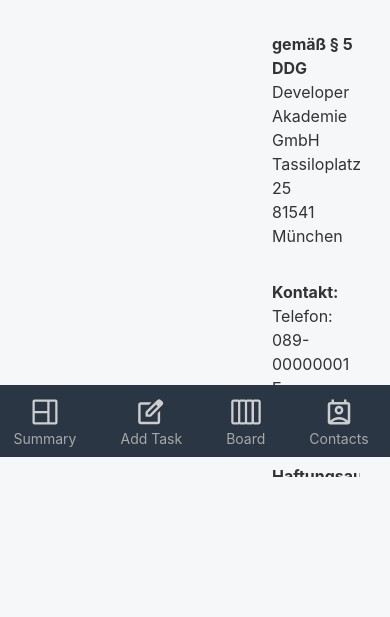
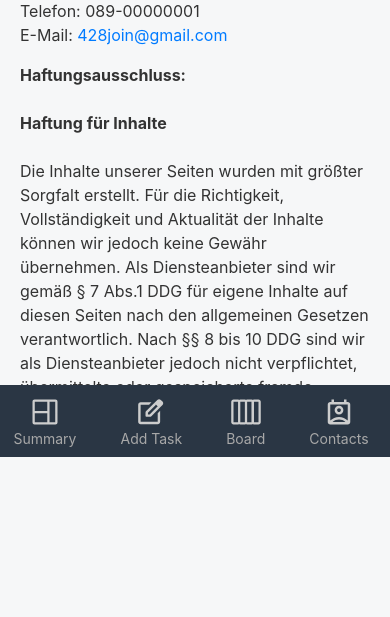
Before and after one commit to EbubekirElicora/join_428, a plain HTML site: page html/legalnotice.html in a window 390 px wide. Shown: the part 387-1004 px from the top of the page. After the commit the page ends 844 px from the top, so only its background shows below. Drawn offline with Linux system fonts and the light colour scheme.

Commit message:
some css

```diff
--- a/html/legalnotice.html
+++ b/html/legalnotice.html
@@ -13,6 +13,7 @@
     <link rel="stylesheet" href="../mobileResponsive/headerResponsive.css">
     <link rel="stylesheet" href="../mobileResponsive/sidebarResponsive.css">
     <link rel="stylesheet" href="../mobileResponsive/helpContentResponsive.css">
+    <link rel="stylesheet" href="../mobileResponsive/legalNoticeResponsive.css">
     <script src="../js/header.js"></script>
     <script src="../js/utility.js"></script>
     <script src="../js/sidebar.js"></script>
--- a/mobileResponsive/helpContentResponsive.css
+++ b/mobileResponsive/helpContentResponsive.css
@@ -1,8 +1,8 @@
-@media (max-width: 980px) {
+@media (max-width: 1080px) {
   .help-content {
 
     margin-left: 20px;
     margin-bottom: 100px;
-    height: calc(80vh - 96px);
+    height: calc(80vh - 8px);
   }
 }
--- a/styles/LegalNotice.css
+++ b/styles/LegalNotice.css
@@ -4,7 +4,7 @@ body {
 }
 
 .main-content {
-  margin-left: 262px;
+  margin-left: 232px;
   margin-top: 120px;
   margin-right: 30px;
   overflow: auto;
@@ -19,11 +19,6 @@ body {
 
 .d-none {
   display: none;
-}
-
-.main-content {
-  margin-left: 232px;
-  margin-top: 160px;
 }
 
 .legalNotice {
```
Also changed, not shown: html/board.html (+1 -0 lines).
